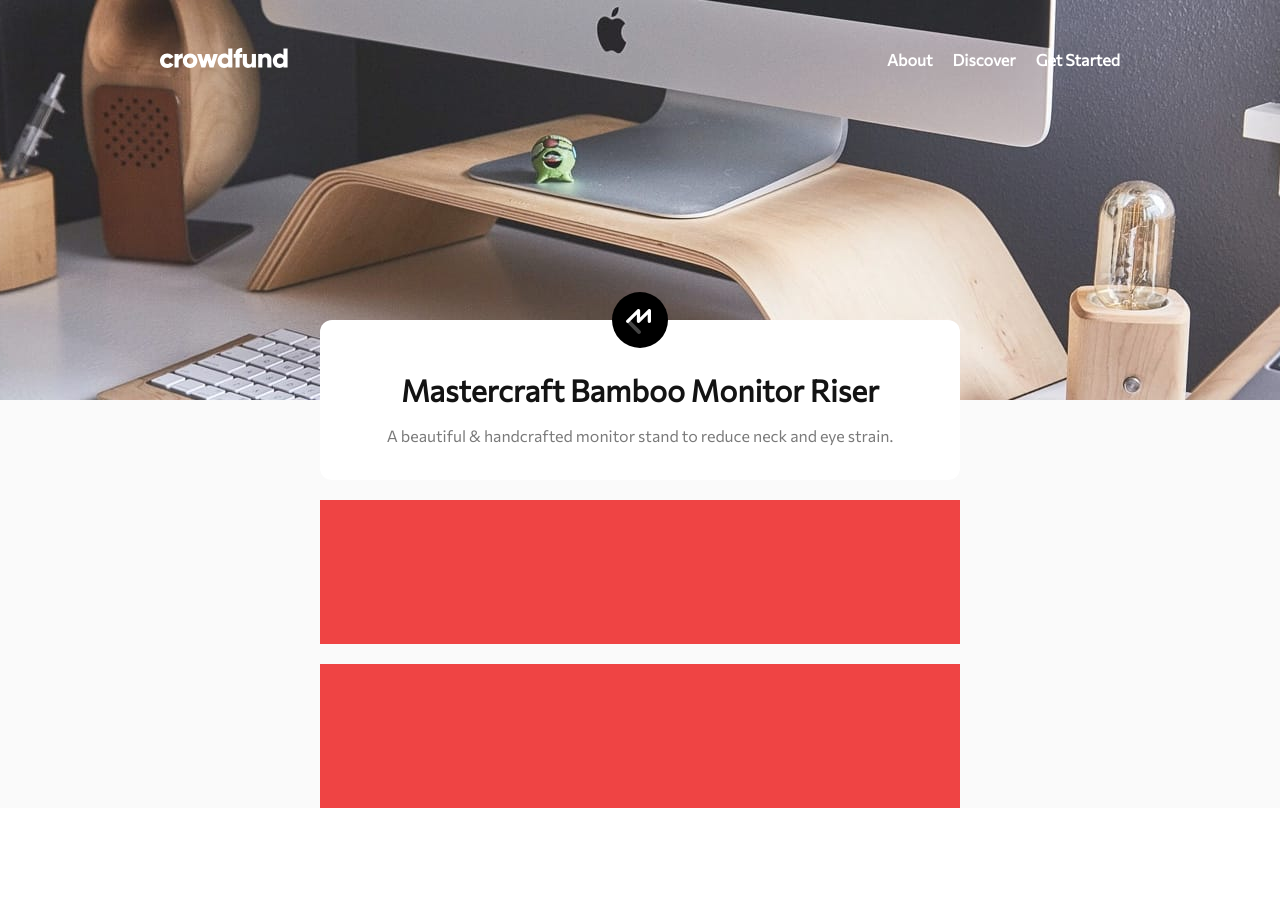
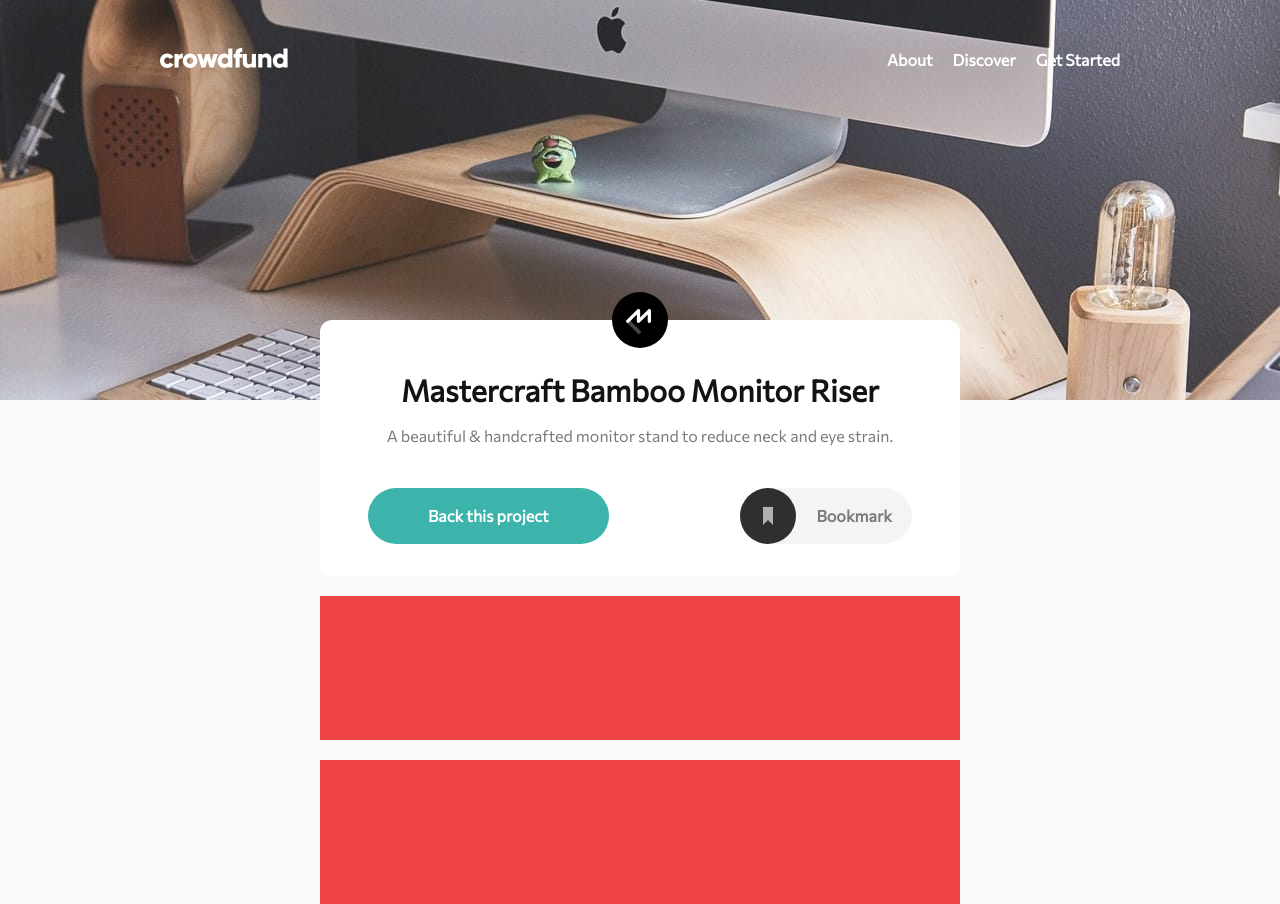
Before and after one commit to CalcagnoLoic/crowdfunding-webapp, a React (Vite) app: page / in a window 1280 px wide. Before the commit the page ends 808 px from the top, so only its background shows below. Built offline with nearby package versions, Linux system fonts and the light colour scheme.

Commit message:
adding hero section

```diff
--- /dev/null
+++ b/src/components/Button/index.tsx
@@ -0,0 +1,22 @@
+import IconBookmark from "../../icons/IconBookmark";
+import Paragraph from "../../typographies/Paragraph";
+
+type ButtonProps = {
+  content: string;
+  css: string;
+  isIcon: boolean;
+  isMobile?: boolean;
+};
+
+const Component = ({ content, css, isIcon, isMobile }: ButtonProps) => {
+  return (
+    <button
+      className={`${css} flex cursor-pointer rounded-full font-bold ${isMobile ? "hidden" : ""}`}
+    >
+      {isIcon && <IconBookmark />}
+      <Paragraph kind="p" content={content} css="self-center px-5" />
+    </button>
+  );
+};
+
+export default Component;
--- a/src/components/Navbar/index.tsx
+++ b/src/components/Navbar/index.tsx
@@ -6,10 +6,10 @@ const Component = () => {
       {isMobile ? (
         <p className="text-white">TO DO</p>
       ) : (
-        <ul className="flex text-white gap-5 font-bold">
-            <li>About</li>
-            <li>Discover</li>
-            <li>Get Started</li>
+        <ul className="flex gap-5 font-bold text-white ">
+          <li className="cursor-pointer hover:underline">About</li>
+          <li className="cursor-pointer hover:underline">Discover</li>
+          <li className="cursor-pointer hover:underline">Get Started</li>
         </ul>
       )}
     </>
--- a/src/components/ProductContent/index.tsx
+++ /dev/null
@@ -1,11 +0,0 @@
-import ProductHero from "../ProductHero";
-
-const Component = () => (
-  <main className="-mt-20 px-10 md:px-24 lg:px-80">
-    <ProductHero />
-    <div className="mt-5 h-36 w-full bg-red-500"></div>
-    <div className="mt-5 h-36 w-full bg-red-500"></div>
-  </main>
-);
-
-export default Component;
--- a/src/components/ProductHero/index.tsx
+++ b/src/components/ProductHero/index.tsx
@@ -1,8 +1,13 @@
+import Button from "../Button";
 import Heading from "../../typographies/Heading";
 import IconLogo from "../../icons/IconLogo";
 import Paragraph from "../../typographies/Paragraph";
+import IconBookmark from "../../icons/IconBookmark";
 
-const Component = () => (
+const Component = () => {
+  const isMobile = window.innerWidth < 768 ? true : false;
+
+  return (
     <div className="relative rounded-xl bg-white py-8 ">
       <IconLogo
         isMainLogo={false}
@@ -16,7 +21,27 @@ const Component = () => (
         content="A beautiful & handcrafted monitor stand to reduce neck and eye strain."
         css="mt-4 px-8 text-center text-boulder"
       />
+
+      <div className="mt-10 flex justify-center px-2 md:justify-between md:px-12">
+        <Button
+          content="Back this project"
+          css="bg-keppel hover:bg-genoa duration-300 transition ease text-white px-5 lg:px-10 py-4 "
+          isIcon={false}
+        />
+
+        {isMobile ? (
+          <IconBookmark />
+        ) : (
+          <Button
+            content="Bookmark"
+            css="text-boulder bg-wildSand"
+            isMobile={isMobile}
+            isIcon={true}
+          />
+        )}
+      </div>
     </div>
   );
+};
 
 export default Component;
--- /dev/null
+++ b/src/icons/IconBookmark/index.tsx
@@ -0,0 +1,15 @@
+const Icon = () => (
+  <svg
+    width="56"
+    height="56"
+    xmlns="http://www.w3.org/2000/svg"
+    className="ml-3 md:ml-0"
+  >
+    <g fill="none" fillRule="evenodd">
+      <circle fill="#2F2F2F" cx="28" cy="28" r="28" />
+      <path fill="#B1B1B1" d="M23 19v18l5-5.058L33 37V19z" />
+    </g>
+  </svg>
+);
+
+export default Icon;
--- a/src/pages/ProductPage/index.tsx
+++ b/src/pages/ProductPage/index.tsx
@@ -1,10 +1,16 @@
 import Header from "../../components/Header";
-import ProductContent from "../../components/ProductContent";
+import ProductHero from "../../components/ProductHero";
 
 const Page = () => (
   <div className="bg-alabaster">
     <Header />
-    <ProductContent />
+
+    <main className="-mt-20 px-10 md:px-24 xl:px-80">
+      <ProductHero />
+      <div className="mt-5 h-36 w-full bg-red-500"></div>
+      <div className="mt-5 h-36 w-full bg-red-500"></div>
+    </main>
+
     <footer></footer>
   </div>
 );
```
Lines whose indentation alone changed are shown as unchanged.
